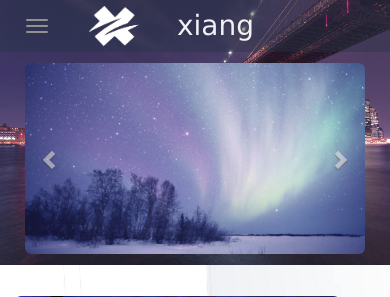
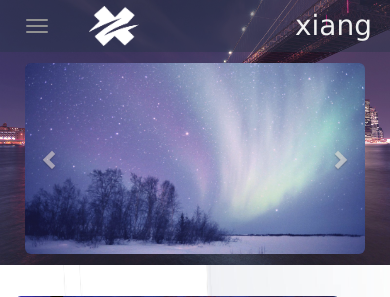
Before and after one commit to huanxiangsu/personal-website, a PHP site: page / in a window 390 px wide. Shown: the top 297 px of the page. Run offline with PHP 8.4, Linux system fonts and the light colour scheme; some libraries are stand-ins or nearby versions.

Commit message:
move header name to right when small screen

```diff
--- a/CSS/homePage.css
+++ b/CSS/homePage.css
@@ -46,13 +46,18 @@
 
 
 /* setting brand text style */
-.brand-text{
+.brand-text {
     color: #e6e8e9;
     font-size: 28px;
     font-weight: 530;
     padding: 15px 3px;
     cursor: pointer;
     font-family: 'Lucida Sans', 'Lucida Sans Regular', 'Lucida Grande', 'Lucida Sans Unicode', Geneva, Verdana, sans-serif;
+}
+@media screen and (max-width:767px) {
+    .brand-text {
+        float: right;
+    }
 }
 
 .brand-text:hover {
```
